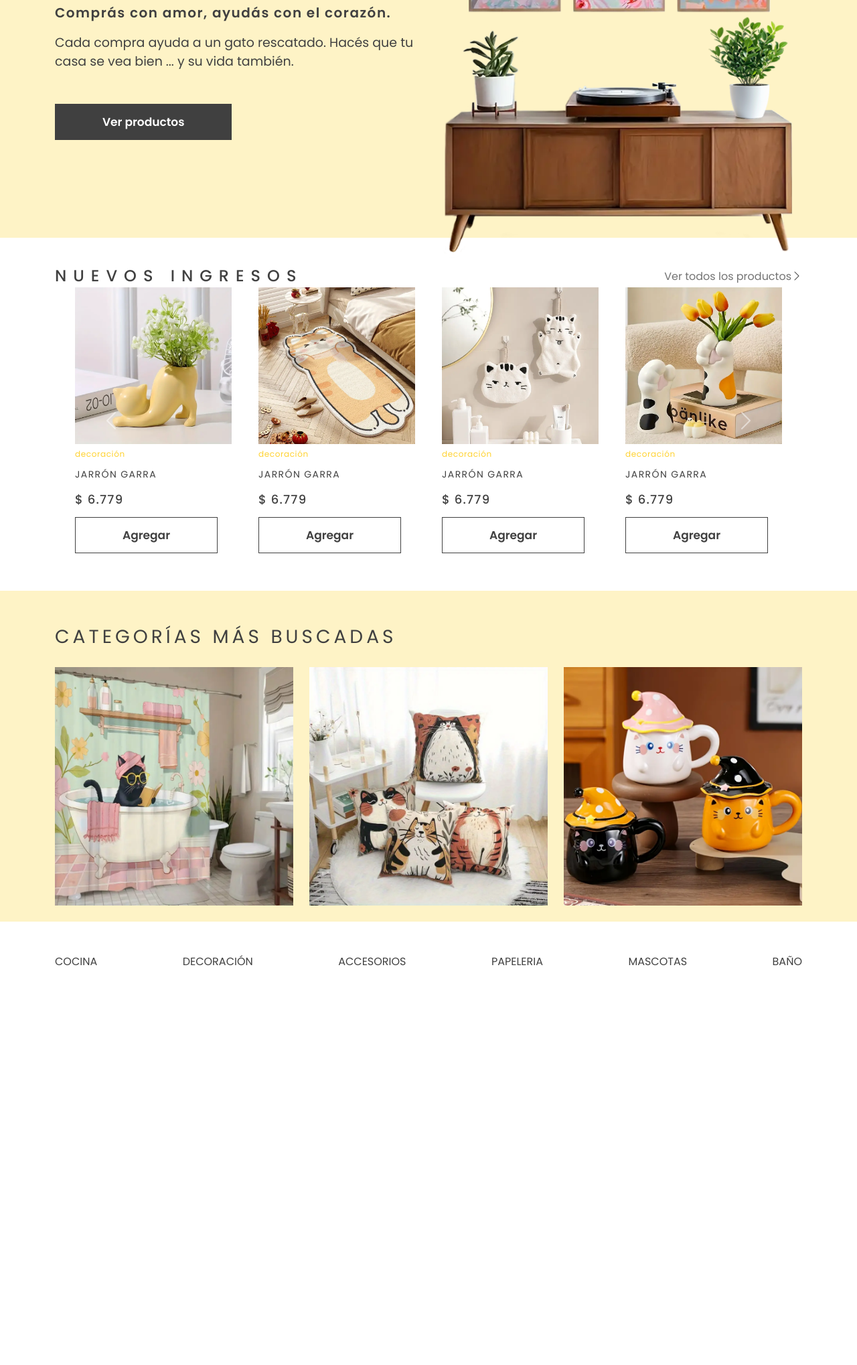
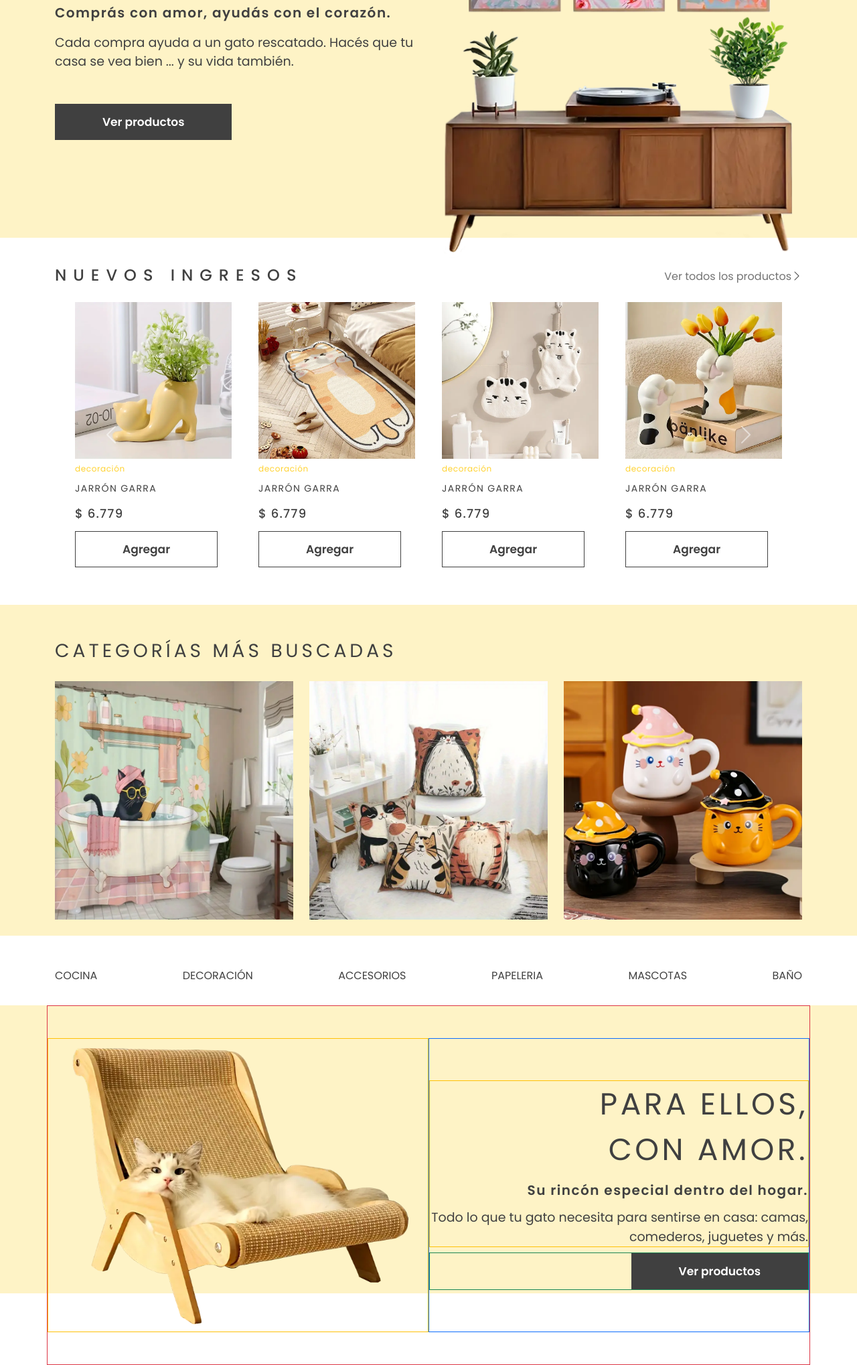
Before and after one commit to TrelawneyJourney/proyecto-final-hellooow, a plain HTML site: page index.html in a window 1280 px wide. Shown: the part 320-2358 px from the top of the page at 67% size. Before the commit the page ends 1800 px from the top, so only its background shows below. Drawn offline with nearby package versions, Linux system fonts and the light colour scheme.

Commit message:
add para ellos sections

```diff
--- a/css/style.css
+++ b/css/style.css
@@ -142,7 +142,7 @@ a {
   font-size: 24px;
   font-style: normal;
   font-weight: 500;
-  line-height: 16px; /* 66.667% */
+  line-height: 16px;
   letter-spacing: 10px;
   text-transform: uppercase;
 }
@@ -152,10 +152,20 @@ a {
   line-height: 18.988px;
 }
 /*categorias mas buscadas*/
+.card-categoria {
+  transition: transform 0.3s ease;
+}
+.card-categoria:hover {
+  transform: translateY(-5px);
+}
 .categoria-titulo {
   font-size: 28px;
   text-transform: uppercase;
   letter-spacing: 5px;
+}
+/*para ellos*/
+.para-container {
+  height: 430px;
 }
 @media (max-width: 1200px) {
   .hero-title {
--- a/index.html
+++ b/index.html
@@ -56,9 +56,7 @@
           <!--menu-->
           <div class="col-12 col-md-4 mb-3 mb-md-0">
             <nav class="menu d-flex justify-content-center">
-              <ul
-                class="list-unstyled d-flex justify-content-center text-uppercase"
-              >
+              <ul class="list-unstyled d-flex justify-content-center">
                 <li>
                   <a aria-current="page" href="#">Inicio</a>
                 </li>
@@ -137,13 +135,13 @@
       <div class="row my-5">
         <!--titulo-->
         <div
-          class="col-12 col-md-6 d-flex align-items-center justify-content-center justify-content-md-start mb-3 mb-md-0"
+          class="col-12 col-md-6 d-flex align-items-center justify-content-center justify-content-md-start mb-3 mb-md-4"
         >
           <p class="nuevos-titulo m-0">nuevos ingresos</p>
         </div>
 
         <div
-          class="col-12 col-md-6 d-flex justify-content-center justify-content-md-end mb-4 mb-md-0"
+          class="col-12 col-md-6 d-flex justify-content-center justify-content-md-end mb-4 mb-md-2"
         >
           <a href="#" class="nuevos-link"
             >Ver todos los productos<i class="bi bi-chevron-right"></i
@@ -255,21 +253,21 @@
           </div>
           <div class="col-12 mb-4">
             <div class="row">
-              <div class="col-12 col-md-4 mb-4 mb-md-0">
+              <div class="col-12 col-md-4 mb-4 mb-md-0 card-categoria">
                 <img
                   src="assets/img/categorias/categoria-1.webp"
                   alt=""
                   class="img-fluid"
                 />
               </div>
-              <div class="col-12 col-md-4 mb-4 mb-md-0">
+              <div class="col-12 col-md-4 mb-4 mb-md-0 card-categoria">
                 <img
                   src="assets/img/categorias/categoria-2.webp"
                   alt=""
                   class="img-fluid"
                 />
               </div>
-              <div class="col-12 col-md-4 mb-4 mb-md-0">
+              <div class="col-12 col-md-4 mb-4 mb-md-0 card-categoria">
                 <img
                   src="assets/img/categorias/categoria-3.webp"
                   alt=""
@@ -299,6 +297,52 @@
         </div>
       </div>
     </section>
+
+    <!--para ellos-->
+    <section class="container-fluid para-container backg-primary">
+      <div class="container">
+        <div class="row justify-content-between border border-danger py-5">
+          <!--left side img-->
+          <div class="col-12 col-md-6 border border-warning">
+            <div class="d-flex flex-column align-items-center">
+              <img
+                src="assets/img/gato.png"
+                alt="gato sentado"
+                class="img-fluid w-100"
+              />
+            </div>
+          </div>
+
+          <!--right side text-->
+          <div
+            class="col-12 col-md-6 d-flex flex-column justify-content-center gap-2 p-0 border border-primary"
+          >
+            <!--tags-->
+            <div
+              class="col-12 d-flex flex-column align-items-center align-items-md-end gap-1 border border-warning"
+            >
+              <p class="hero-title text-center text-md-end mb-md-2">
+                <span class="d-block text-uppercase">para ellos,</span>
+                <span class="d-block text-uppercase">con amor.</span>
+              </p>
+              <p class="hero-subtitle text-center text-md-start mb-md-2">
+                Su rincón especial dentro del hogar.
+              </p>
+              <p class="hero-p w-100 text-break text-center text-md-end">
+                Todo lo que tu gato necesita para sentirse en casa: camas,
+                comederos, juguetes y más.
+              </p>
+            </div>
+            <!---->
+            <div
+              class="col-12 d-flex justify-content-center justify-content-md-end border border-success"
+            >
+              <button class="button button-primary">Ver productos</button>
+            </div>
+          </div>
+        </div>
+      </div>
+    </section>
     <script
       src="https://cdn.jsdelivr.net/npm/bootstrap@5.3.7/dist/js/bootstrap.bundle.min.js"
       integrity="sha384-ndDqU0Gzau9qJ1lfW4pNLlhNTkCfHzAVBReH9diLvGRem5+R9g2FzA8ZGN954O5Q"
```
